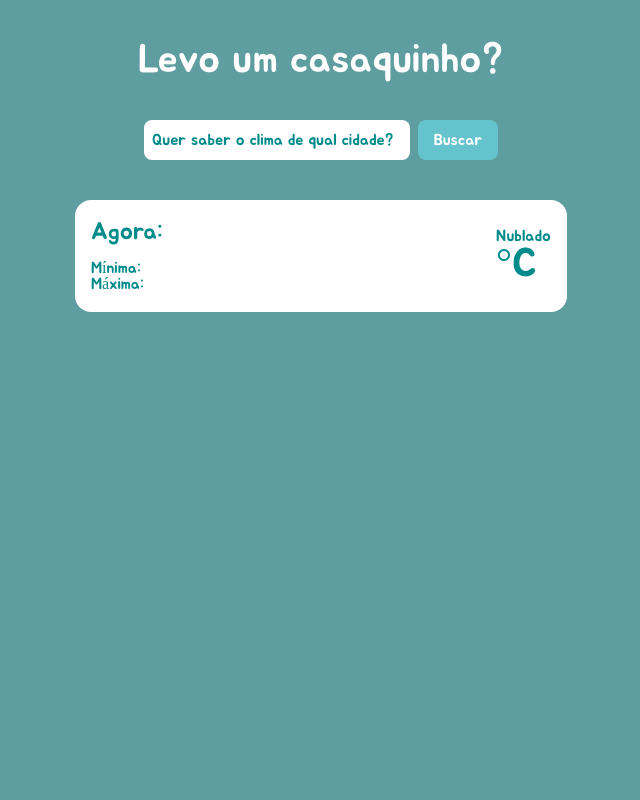
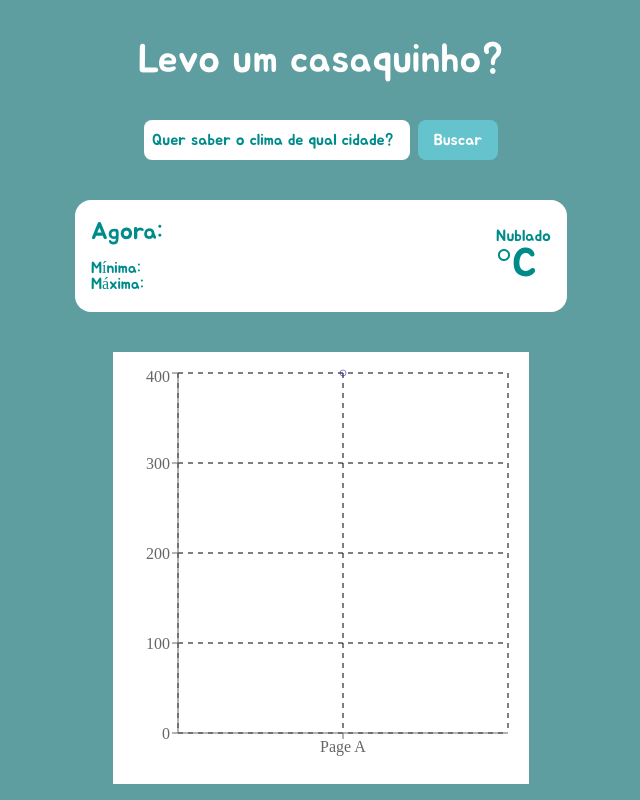
Before and after one commit to montenegroleticia/Weather, a React (Vite) app: page / in a window 1280 px wide. Shown: the whole page, without its empty margins (319-959 px from the left). Built offline with nearby package versions, Linux system fonts and the light colour scheme.

Commit message:
Graphic Layout

```diff
--- a/package.json
+++ b/package.json
@@ -12,6 +12,7 @@
   "dependencies": {
     "react": "^18.2.0",
     "react-dom": "^18.2.0",
+    "recharts": "^2.8.0",
     "styled-components": "^6.0.8"
   },
   "devDependencies": {
--- /dev/null
+++ b/src/components/Graphic/index.jsx
@@ -0,0 +1,31 @@
+import { ContainerGraphic } from "./style";
+import {
+  LineChart,
+  Line,
+  CartesianGrid,
+  XAxis,
+  YAxis,
+  Tooltip,
+} from "recharts";
+const data = [{ name: "Page A", uv: 400, pv: 2400, amt: 2400 }];
+
+const renderLineChart = (
+  <LineChart
+    width={400}
+    height={400}
+    data={data}
+    argin={{ top: 5, right: 20, bottom: 5, left: 0 }}
+  >
+    <Line type="monotone" dataKey="uv" stroke="#8884d8" />
+    <CartesianGrid stroke="#000" strokeDasharray="5 5" />
+    <XAxis dataKey="name" />
+    <YAxis />
+    <Tooltip />
+  </LineChart>
+);
+
+function Graphic() {
+  return <ContainerGraphic>{renderLineChart}</ContainerGraphic>;
+}
+
+export default Graphic;
--- /dev/null
+++ b/src/components/Graphic/style.jsx
@@ -0,0 +1,7 @@
+import styled from "styled-components";
+
+export const ContainerGraphic = styled.div`
+  background-color: #fff;
+  padding: 16px;
+  padding-left: 0;
+`;
--- a/src/pages/HomePage/index.jsx
+++ b/src/pages/HomePage/index.jsx
@@ -1,7 +1,8 @@
+import { ContainerHome } from "./style";
 import Header from "../../components/Header/index";
 import SearchBar from "../../components/SearchBar/index";
 import ChangeBar from "../../components/ChangeBar/index";
-import { ContainerHome } from "./style";
+import Graphic from "../../components/Graphic";
 
 function HomePage() {
   return (
@@ -9,6 +10,7 @@ function HomePage() {
       <Header />
       <SearchBar />
       <ChangeBar />
+      <Graphic />
     </ContainerHome>
   );
 }
```
Also changed, not shown: 1 other file (tests, documents, lock files or other folders).
